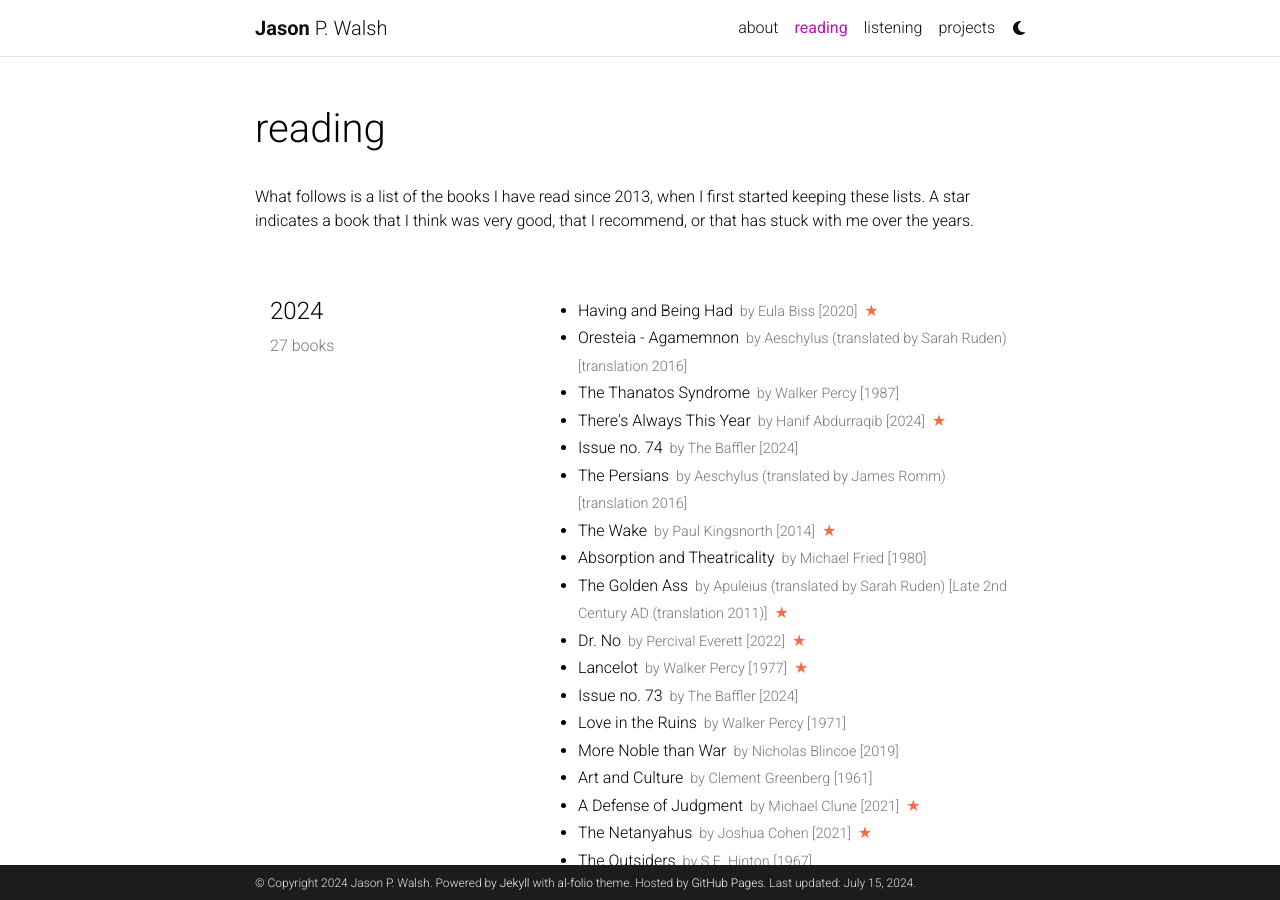
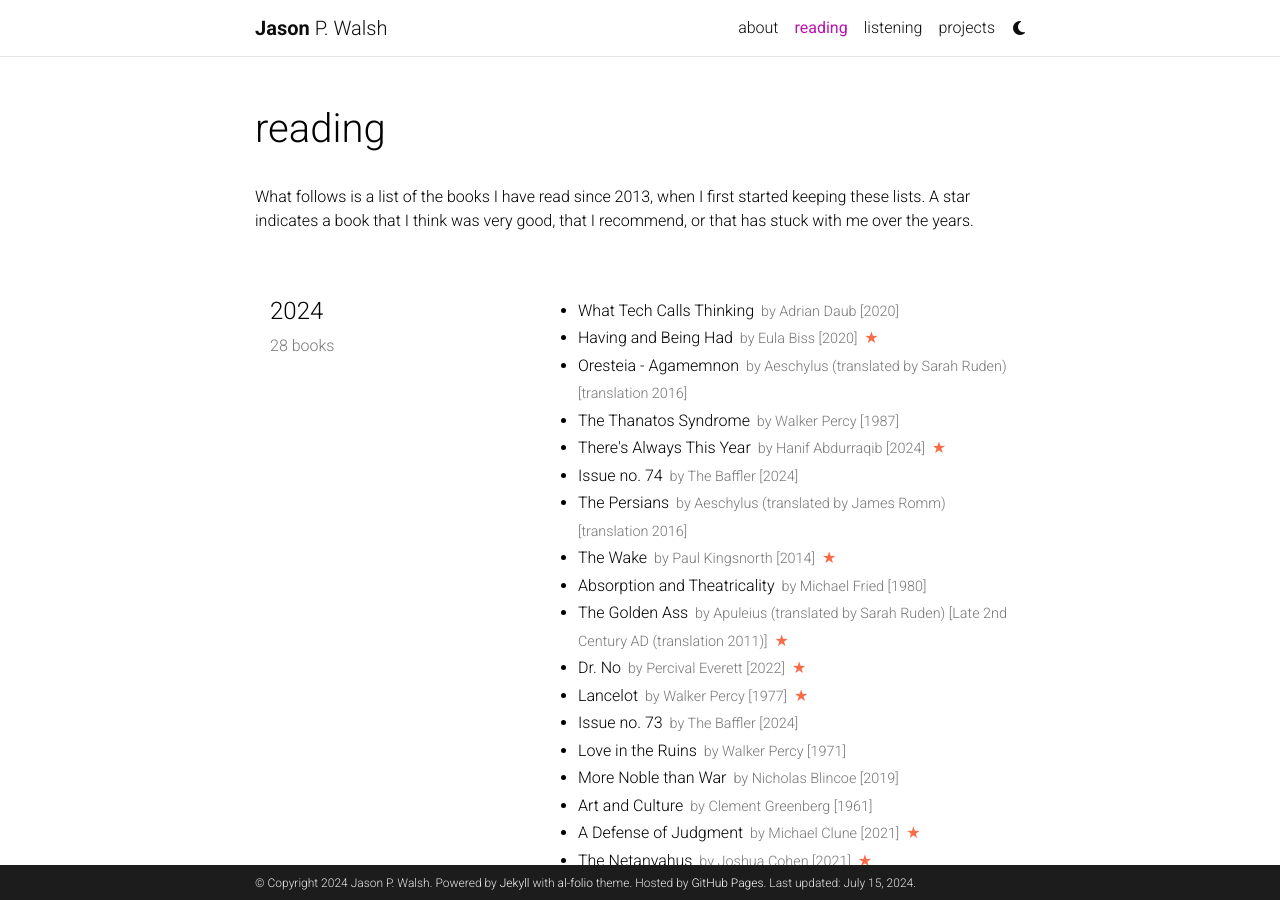
Before and after one commit to jwals23/jwals23.github.io, a Jekyll site: the page built from _pages/reading.md, in a window 1280 px wide and 900 px high. Built offline with Jekyll 4.4.1, drawn with Linux system fonts in a browser that asks for light colours; comment, search, counter and statistics services are not loaded; a style sheet for code colours, icons or effects is not loaded.

Commit message:
Update reading.yml

```diff
--- a/_data/reading.yml
+++ b/_data/reading.yml
@@ -1,6 +1,10 @@
 list:
   - year: "2024"
     books:
+      - title: What Tech Calls Thinking
+        author: Adrian Daub
+        year: 2020
+
       - title: Having and Being Had
         author: Eula Biss
         year: 2020
```
